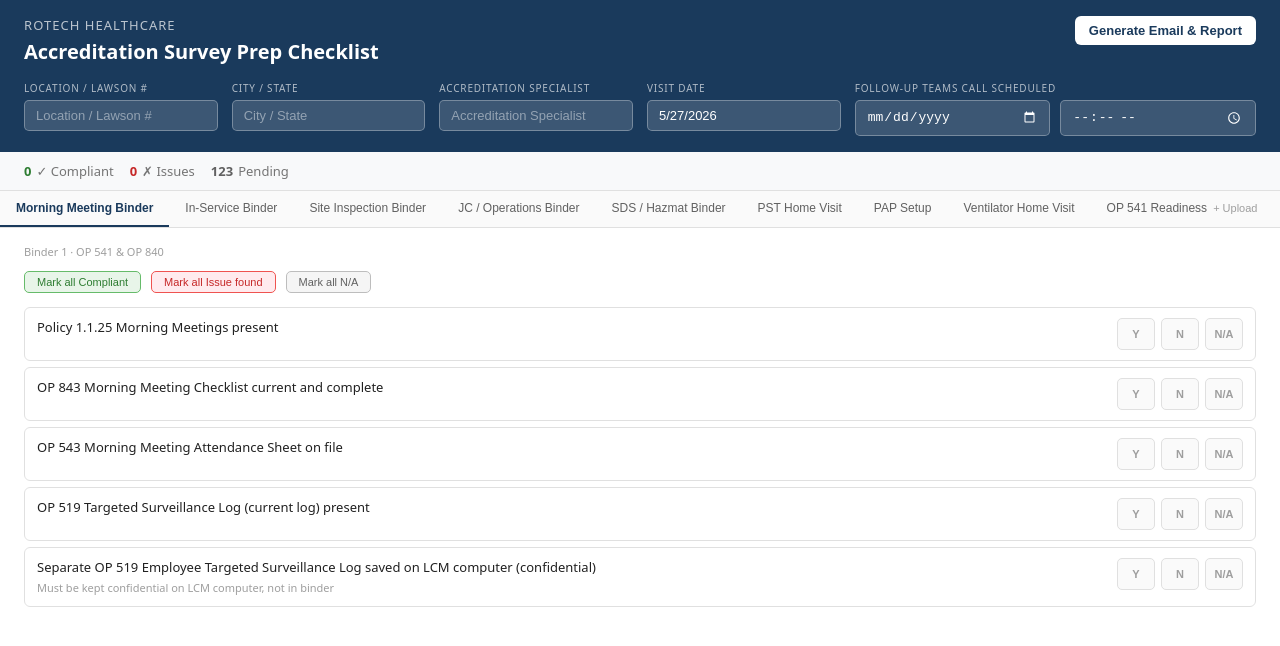
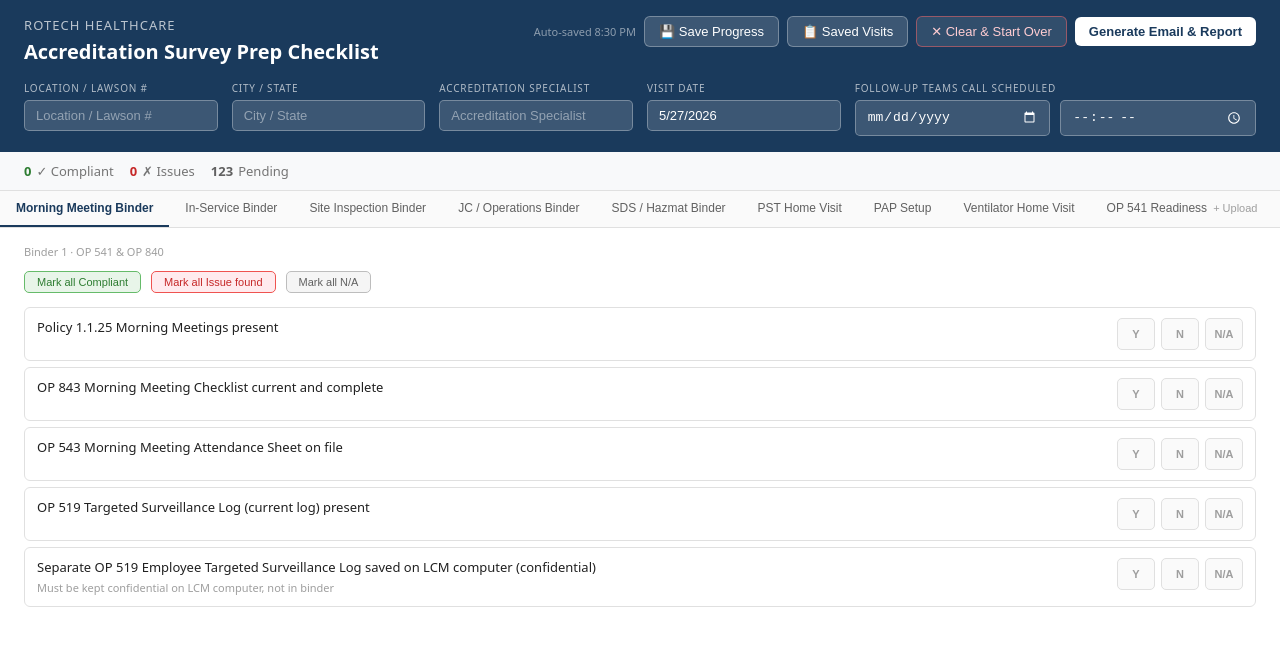
Before and after one commit to clandtroop/rotech-survey-prep, a React (Vite) app: page / in a window 1280 px wide. Shown: the top 646 px of the page. Built offline with nearby package versions, Linux system fonts and the light colour scheme.

Commit message:
Restore Save Progress, Saved Visits, Clear & Start Over with auto-save

```diff
--- a/src/App.jsx
+++ b/src/App.jsx
@@ -1,8 +1,38 @@
-import { useState, useCallback } from "react";
+import { useState, useEffect, useCallback } from "react";
 import * as XLSX from "xlsx";
 
 const BRAND = "#1a3a5c";
 const ACCENT = "#2e6da4";
+
+const DRAFT_KEY  = "rotech_survey_draft";
+const VISITS_KEY = "rotech_saved_visits";
+
+function saveDraft(meta, states, comments) {
+  try { localStorage.setItem(DRAFT_KEY, JSON.stringify({ meta, states, comments, savedAt: new Date().toISOString() })); } catch {}
+}
+function loadDraft() {
+  try { const r = localStorage.getItem(DRAFT_KEY); return r ? JSON.parse(r) : null; } catch { return null; }
+}
+function clearDraft() {
+  try { localStorage.removeItem(DRAFT_KEY); } catch {}
+}
+function loadVisits() {
+  try { const r = localStorage.getItem(VISITS_KEY); return r ? JSON.parse(r) : []; } catch { return []; }
+}
+function saveVisitToStorage(visit) {
+  try {
+    const visits = loadVisits();
+    const idx = visits.findIndex(v => v.id === visit.id);
+    if (idx >= 0) visits[idx] = visit; else visits.unshift(visit);
+    localStorage.setItem(VISITS_KEY, JSON.stringify(visits.slice(0, 20)));
+  } catch {}
+}
+function deleteVisitFromStorage(id) {
+  try {
+    const visits = loadVisits().filter(v => v.id !== id);
+    localStorage.setItem(VISITS_KEY, JSON.stringify(visits));
+  } catch {}
+}
 
 const SECTIONS = [
   {
@@ -186,14 +216,23 @@ const STATUS_COLORS = {
 };
 
 export default function App() {
-  const [meta, setMeta] = useState({ location: "", city: "", specialist: "", date: new Date().toLocaleDateString("en-US"), followUpDate: "", followUpTime: "" });
+  const draft = loadDraft();
+
+  const [meta, setMeta] = useState(draft?.meta ?? { location: "", city: "", specialist: "", date: new Date().toLocaleDateString("en-US"), followUpDate: "", followUpTime: "" });
   const [activeTab, setActiveTab] = useState(0);
-  const [{ states, comments }, setForm] = useState(initStates);
+  const [{ states, comments }, setForm] = useState(() => {
+    if (draft?.states) return { states: draft.states, comments: draft.comments ?? {} };
+    return initStates();
+  });
   const [view, setView] = useState("form");
   const [emailText, setEmailText] = useState("");
   const [reportLines, setReportLines] = useState([]);
   const [loading, setLoading] = useState(false);
   const [copied, setCopied] = useState(false);
+  const [hasDraft, setHasDraft] = useState(!!draft);
+  const [savedAt, setSavedAt] = useState(draft?.savedAt ?? null);
+  const [savedVisits, setSavedVisits] = useState(loadVisits);
+  const [showVisits, setShowVisits] = useState(false);
 
   // OP 541 state
   const [op541Sections, setOp541Sections] = useState([]);
@@ -214,6 +253,12 @@ export default function App() {
   const setComment = useCallback((key, val) => {
     setForm(prev => ({ ...prev, comments: { ...prev.comments, [key]: val } }));
   }, []);
+
+  // Auto-save draft on any change
+  useEffect(() => {
+    saveDraft(meta, states, comments);
+    setSavedAt(new Date().toISOString());
+  }, [meta, states, comments]);
 
   function getSectionStats(si) {
     let yes = 0, no = 0, na = 0, pending = 0;
@@ -508,6 +553,52 @@ export default function App() {
     }
   }
 
+  function startFresh() {
+    if (!window.confirm("Clear all data and start a new visit? This cannot be undone.")) return;
+    clearDraft();
+    const b = initStates();
+    setMeta({ location: "", city: "", specialist: meta.specialist, date: new Date().toLocaleDateString("en-US"), followUpDate: "", followUpTime: "" });
+    setForm(b);
+    setOp541Sections([]); setOp541States({}); setOp541Comments({}); setOp541FileName("");
+    setOp541tSections([]); setOp541tStates({}); setOp541tComments({}); setOp541tFileName("");
+    setActiveTab(0); setView("form"); setEmailText(""); setReportLines([]); setHasDraft(false); setSavedAt(null);
+  }
+
+  function saveProgress() {
+    const id = `visit_${meta.location?.replace(/\s+/g,"_") || "unknown"}_${Date.now()}`;
+    const visit = {
+      id,
+      label: `${meta.location || "Unknown Location"} — ${meta.date}`,
+      savedAt: new Date().toISOString(),
+      meta, states, comments,
+      op541Sections, op541States, op541Comments, op541FileName,
+      op541tSections, op541tStates, op541tComments, op541tFileName,
+    };
+    saveVisitToStorage(visit);
+    setSavedVisits(loadVisits());
+    alert(`Visit saved: ${visit.label}`);
+  }
+
+  function loadVisit(visit) {
+    setMeta(visit.meta ?? {});
+    setForm({ states: visit.states ?? {}, comments: visit.comments ?? {} });
+    setOp541Sections(visit.op541Sections ?? []);
+    setOp541States(visit.op541States ?? {});
+    setOp541Comments(visit.op541Comments ?? {});
+    setOp541FileName(visit.op541FileName ?? "");
+    setOp541tSections(visit.op541tSections ?? []);
+    setOp541tStates(visit.op541tStates ?? {});
+    setOp541tComments(visit.op541tComments ?? {});
+    setOp541tFileName(visit.op541tFileName ?? "");
+    setActiveTab(0); setView("form"); setEmailText(""); setReportLines([]);
+    setShowVisits(false);
+  }
+
+  function deleteVisit(id) {
+    deleteVisitFromStorage(id);
+    setSavedVisits(loadVisits());
+  }
+
   async function generateOutputs() {
     setLoading(true);
     const issues = getAllIssues();
@@ -591,16 +682,32 @@ Write a professional but direct email. If there are issues, list them clearly wi
             <div style={{ fontSize: 13, opacity: 0.7, textTransform: "uppercase", letterSpacing: "0.08em", marginBottom: 4 }}>Rotech Healthcare</div>
             <div style={{ fontSize: 20, fontWeight: 600 }}>Accreditation Survey Prep Checklist</div>
           </div>
-          <div style={{ display: "flex", gap: 14 }}>
+          <div style={{ display: "flex", gap: 8, alignItems: "center", flexWrap: "wrap" }}>
+            {savedAt && view === "form" && (
+              <span style={{ fontSize: 11, opacity: 0.5 }}>
+                Auto-saved {new Date(savedAt).toLocaleTimeString("en-US", { hour: "numeric", minute: "2-digit" })}
+              </span>
+            )}
             {view !== "form" && (
               <button onClick={() => setView("form")} style={{ padding: "7px 14px", fontSize: 13, background: "rgba(255,255,255,0.15)", border: "1px solid rgba(255,255,255,0.3)", color: "#fff", borderRadius: 6, cursor: "pointer" }}>
                 ← Back to form
               </button>
             )}
             {view === "form" && (
-              <button onClick={generateOutputs} disabled={loading} style={{ padding: "7px 14px", fontSize: 13, background: "#fff", color: BRAND, border: "none", borderRadius: 6, cursor: "pointer", fontWeight: 600 }}>
-                {loading ? "Generating…" : "Generate Email & Report"}
-              </button>
+              <>
+                <button onClick={saveProgress} style={{ padding: "7px 14px", fontSize: 13, background: "rgba(255,255,255,0.15)", border: "1px solid rgba(255,255,255,0.3)", color: "#fff", borderRadius: 6, cursor: "pointer" }}>
+                  💾 Save Progress
+                </button>
+                <button onClick={() => setShowVisits(v => !v)} style={{ padding: "7px 14px", fontSize: 13, background: showVisits ? "#fff" : "rgba(255,255,255,0.15)", border: "1px solid rgba(255,255,255,0.3)", color: showVisits ? BRAND : "#fff", borderRadius: 6, cursor: "pointer", fontWeight: showVisits ? 600 : 400 }}>
+                  📋 Saved Visits {savedVisits.length > 0 && `(${savedVisits.length})`}
+                </button>
+                <button onClick={startFresh} style={{ padding: "7px 14px", fontSize: 13, background: "rgba(255,255,255,0.1)", border: "1px solid rgba(255,100,100,0.5)", color: "#ffcdd2", borderRadius: 6, cursor: "pointer" }}>
+                  ✕ Clear & Start Over
+                </button>
+                <button onClick={generateOutputs} disabled={loading} style={{ padding: "7px 14px", fontSize: 13, background: "#fff", color: BRAND, border: "none", borderRadius: 6, cursor: "pointer", fontWeight: 600 }}>
+                  {loading ? "Generating…" : "Generate Email & Report"}
+                </button>
+              </>
             )}
             {view === "email" && (
               <button onClick={() => setView("report")} style={{ padding: "7px 14px", fontSize: 13, background: "#fff", color: BRAND, border: "none", borderRadius: 6, cursor: "pointer", fontWeight: 600 }}>
@@ -630,6 +737,31 @@ Write a professional but direct email. If there are issues, list them clearly wi
           </div>
         </div>
       </div>
+
+      {/* Saved Visits Panel */}
+      {showVisits && (
+        <div style={{ background: "#f8f9fa", borderBottom: "2px solid #e0e0e0", padding: "16px 24px" }}>
+          <div style={{ fontWeight: 700, fontSize: 14, color: BRAND, marginBottom: 12 }}>Saved Visits</div>
+          {savedVisits.length === 0 ? (
+            <div style={{ fontSize: 13, color: "#9e9e9e" }}>No saved visits yet. Use "Save Progress" to save the current visit.</div>
+          ) : (
+            <div style={{ display: "flex", flexDirection: "column", gap: 8 }}>
+              {savedVisits.map(v => (
+                <div key={v.id} style={{ display: "flex", alignItems: "center", justifyContent: "space-between", background: "#fff", border: "1px solid #e0e0e0", borderRadius: 6, padding: "10px 14px" }}>
+                  <div>
+                    <div style={{ fontSize: 13, fontWeight: 600, color: "#212121" }}>{v.label}</div>
+                    <div style={{ fontSize: 11, color: "#9e9e9e", marginTop: 2 }}>Saved {new Date(v.savedAt).toLocaleString("en-US", { month: "short", day: "numeric", hour: "numeric", minute: "2-digit" })}</div>
+                  </div>
+                  <div style={{ display: "flex", gap: 8 }}>
+                    <button onClick={() => loadVisit(v)} style={{ padding: "6px 14px", fontSize: 12, background: BRAND, color: "#fff", border: "none", borderRadius: 5, cursor: "pointer", fontWeight: 600 }}>Load</button>
+                    <button onClick={() => { if (window.confirm("Delete this saved visit?")) deleteVisit(v.id); }} style={{ padding: "6px 10px", fontSize: 12, background: "#ffebee", color: "#c62828", border: "1px solid #ef9a9a", borderRadius: 5, cursor: "pointer" }}>✕</button>
+                  </div>
+                </div>
+              ))}
+            </div>
+          )}
+        </div>
+      )}
 
       {/* FORM VIEW */}
       {view === "form" && (
```
Also changed, not shown: 3 other files (tests, documents, lock files or other folders).
